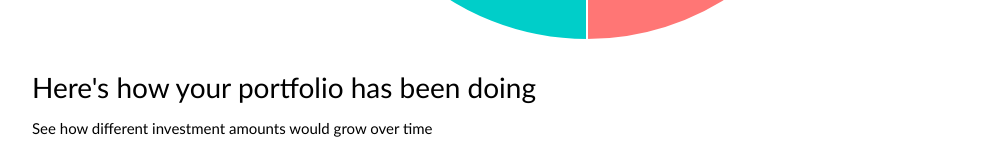
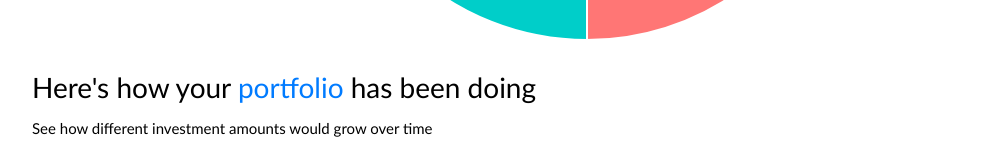
Before and after one commit to Piejak/antm-hackgt-2019, a React (Create React App) app in the folder zazu/: page / in a window 1280 px wide. Both pictures are taken after a click on the button "Get a customized investment portfolio". Shown: the part 626-767 px from the top of the page, without its empty margins (53-1049 px from the left). Built offline with nearby package versions, Linux system fonts and the light colour scheme.

Commit message:
Added hover for portfolio and risk tolerance

```diff
--- a/zazu/src/App.js
+++ b/zazu/src/App.js
@@ -45,9 +45,9 @@ class App extends React.Component {
                 <PortfolioForm formSubmit={this.handleClick} />
                 <br>
           </br>
-        <Footer />
               </div>
           }
+          <Footer />
         </Container>
       </div>
     );
--- a/zazu/src/PortfolioForm.js
+++ b/zazu/src/PortfolioForm.js
@@ -10,6 +10,8 @@ import OverlayTrigger from 'react-bootstrap/OverlayTrigger'
 import Overlay from 'react-bootstrap/Overlay'
 import ETFHover from "./ETFHover"
 import BondHover from "./BondHover"
+import RiskHover from "./RiskTolerance"
+
 
 import {FaArrowRight} from 'react-icons/fa';
 
@@ -62,7 +64,10 @@ class PortfolioForm extends React.Component {
                 </Form.Group>
                 <br />
                 <Form.Group controlId="saveRisk">
-                    <Form.Label>What's your risk tolerance?</Form.Label>
+                    <Form.Label><div>
+                        What's your <RiskHover/>?
+                        </div>
+                        </Form.Label>
                     {/* Think about giving year over year return ranges for these rather than talk about the financial
                     instruments being used */}
                     <Form.Check
--- /dev/null
+++ b/zazu/src/PortfolioHover.js
@@ -0,0 +1,36 @@
+import React from 'react';
+import Form from 'react-bootstrap/Form'
+import FormControl from 'react-bootstrap/FormControl'
+import Button from 'react-bootstrap/Button'
+import APIClient from './apiClient';
+import OverlayTrigger from 'react-bootstrap/OverlayTrigger'
+// import FinTerms from './Terminology'
+import {EndText} from './Terminology'
+import Popover from 'react-bootstrap/Popover'
+
+
+const PortfolioStr=`A portfolio the name for a group of investments. A portfolio can consist of: stocks, bonds, ETFs, mutual funds, and many other assets.`
+
+const portfolio = (
+    <Popover id="popover-basic">
+    <Popover.Content>
+
+    {PortfolioStr}
+
+    </Popover.Content>
+  </Popover>
+)
+
+
+class PortfolioHover  extends React.Component {
+    render(){
+        return(
+        <OverlayTrigger
+        trigger='hover' placement="auto"
+        overlay={portfolio}>
+            <a href="#">portfolio</a>
+            </OverlayTrigger>
+        )
+    }
+}
+export default PortfolioHover
--- a/zazu/src/PortfolioPerformance.js
+++ b/zazu/src/PortfolioPerformance.js
@@ -10,6 +10,8 @@ import Col from 'react-bootstrap/Col';
 import APIClient from './apiClient';
 import HoldingsChart from './Charts/HoldingsChart';
 import PerformanceChart from './Charts/PerformanceChart';
+import PortfolioHover from './PortfolioHover';
+
 
 
 import 'bootstrap/dist/css/bootstrap.min.css';
@@ -65,7 +67,11 @@ class PortfolioPerformance extends React.Component {
             <div>
                 <HoldingsChart holdings={h} />
                 <br />
-                <h3>Here's how your portfolio has been doing</h3>
+                <h3>
+                    <div>
+                        Here's how your <PortfolioHover/> has been doing
+                        </div>
+                </h3>
                     <Row>
                         <Col xs={8}>See how different investment amounts would grow over time</Col>
                     </Row>
--- /dev/null
+++ b/zazu/src/RiskTolerance.js
@@ -0,0 +1,36 @@
+import React from 'react';
+import Form from 'react-bootstrap/Form'
+import FormControl from 'react-bootstrap/FormControl'
+import Button from 'react-bootstrap/Button'
+import APIClient from './apiClient';
+import OverlayTrigger from 'react-bootstrap/OverlayTrigger'
+// import FinTerms from './Terminology'
+import {EndText} from './Terminology'
+import Popover from 'react-bootstrap/Popover'
+
+
+const RiskTolerance=`Risk tolerance is your ability to take on risk. Usually higher risk tolerances results in higher long term gain, but risk losing money in the short term.`
+
+const Risk= (
+    <Popover id="popover-basic">
+    <Popover.Content>
+
+    {RiskTolerance}
+
+    </Popover.Content>
+  </Popover>
+)
+
+
+class RiskHover  extends React.Component {
+    render(){
+        return(
+        <OverlayTrigger
+        trigger='hover' placement="auto"
+        overlay={Risk}>
+            <a href="#">risk tolerance</a>
+            </OverlayTrigger>
+        )
+    }
+}
+export default RiskHover
```
Also changed, not shown: 1 other file (tests, documents, lock files or other folders).
